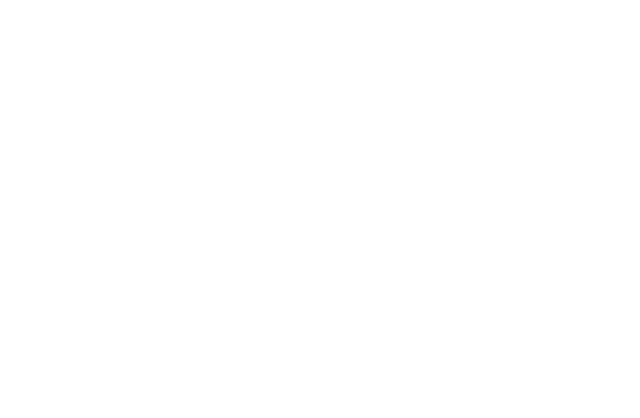
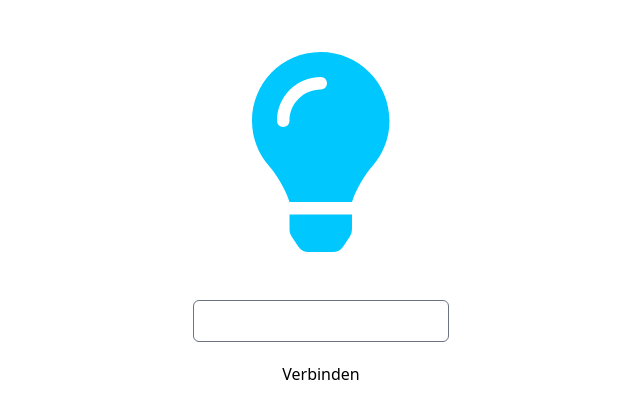
Before and after one commit to Philip-P2205/FIV-Projekt-202122, an Angular app: page /dashboard in a window 1280 px wide. Before the commit this address led to /. Shown: the top 418 px of the page, without its empty margins (319-959 px from the left). Built offline with nearby package versions, Linux system fonts and the light colour scheme; what @tailwindcss/typography would draw is missing.

Commit message:
Moved services into their own folders. Added FormsModule. Modified dashboard component.

```diff
--- a/src/app/app-routing.module.ts
+++ b/src/app/app-routing.module.ts
@@ -1,10 +1,16 @@
 import { NgModule } from '@angular/core';
 import { RouterModule, Routes } from '@angular/router';
+import { DashboardComponent } from './components/dashboard/dashboard.component';
 
-const routes: Routes = [];
+const routes: Routes = [
+  {
+    path: 'dashboard',
+    component: DashboardComponent,
+  },
+];
 
 @NgModule({
   imports: [RouterModule.forRoot(routes)],
-  exports: [RouterModule]
+  exports: [RouterModule],
 })
-export class AppRoutingModule { }
+export class AppRoutingModule {}
--- a/src/app/app.component.html
+++ b/src/app/app.component.html
@@ -1,3 +1,6 @@
+<!-- This file just handles the routing and dark/light mode selection. The content of the page is in the individual component files. -->
 <div class="{{ darkMode ? 'dark' : '' }}">
-  <router-outlet></router-outlet>
+  <div class="dark:bg-primary-dark-bg h-screen w-screen">
+    <router-outlet></router-outlet>
+  </div>
 </div>
--- a/src/app/app.component.ts
+++ b/src/app/app.component.ts
@@ -1,5 +1,5 @@
 import { Component } from '@angular/core';
-import { DarkModeService } from './services/dark-mode.service';
+import { DarkModeService } from './services/dark-mode/dark-mode.service';
 
 @Component({
   selector: 'app-root',
--- a/src/app/components/dashboard/dashboard.component.html
+++ b/src/app/components/dashboard/dashboard.component.html
@@ -1 +1,10 @@
-<p>dashboard works!</p>
+<!-- tailwind will not work for the color here, as it is generated dynamically according to the data from the microcontroller -->
+<div class="flex flex-col items-center">
+    <fa-icon [icon]="faLightbulb" style="color: {{ color.css }};" class="text-[25vh] left-[50%] hover:cursor-pointer">
+    </fa-icon>
+    <input [formControl]="addressFC" type="text" id="addressInput" class=" w-[20vw] rounded-md" />
+    <span *ngIf="formInvalid" class="text-error">Bitte eine IP-Adresse eingeben. z.B. 192.168.0.18</span>
+    <button (click)="onSubmit()"
+        class="dark:text-primary-dark-txt dark:bg-secondary-dark-btn py-2.5 px-24 mt-2.5 rounded-md ">Verbinden</button>
+    <p>{{ addressFC.value }}</p>
+</div>
--- a/src/app/components/dashboard/dashboard.component.ts
+++ b/src/app/components/dashboard/dashboard.component.ts
@@ -1,15 +1,40 @@
 import { Component, OnInit } from '@angular/core';
+import { FormControl, Validators } from '@angular/forms';
+import { faLightbulb } from '@fortawesome/free-solid-svg-icons';
+import { LocalStorageService } from 'src/app/services/local-storage/local-storage.service';
+import { Color } from '../../models/color.model';
 
 @Component({
   selector: 'app-dashboard',
   templateUrl: './dashboard.component.html',
-  styleUrls: ['./dashboard.component.scss']
+  styleUrls: ['./dashboard.component.scss'],
 })
 export class DashboardComponent implements OnInit {
+  faLightbulb = faLightbulb;
+  // TODO: Change to get the color from the http service from the microcontroller
+  color: Color = new Color(0, 200, 255);
+  formInvalid: boolean = false;
 
-  constructor() { }
+  addressFC = new FormControl('', [
+    Validators.required,
+    Validators.pattern('[0-9]{1,3}\\.[0-9]{1,3}\\.[0-9]{1,3}\\.[0-9]{1,3}'),
+  ]);
+
+  constructor(private localStorage: LocalStorageService) {}
 
   ngOnInit(): void {
+    this.addressFC.setValue(this.localStorage.getItem('address') || '');
   }
-
+  /**
+   * Called, when the user clicks the Connect button.
+   */
+  onSubmit() {
+    if (this.addressFC.invalid) {
+      this.formInvalid = true;
+      return;
+    }
+    this.formInvalid = false;
+    //TODO: handle connection
+    this.localStorage.setItem('address', this.addressFC.value);
+  }
 }
--- /dev/null
+++ b/src/app/models/color.model.ts
@@ -0,0 +1,11 @@
+export class Color {
+  constructor(
+    public r: number,
+    public g: number,
+    public b: number,
+    public a: number = 1.0
+  ) {}
+  get css(): string {
+    return 'rgba(' + this.r + ',' + this.g + ',' + this.b + ',' + this.a + ')';
+  }
+}
--- a/src/app/services/dark-mode.service.ts
+++ b/src/app/services/dark-mode/dark-mode.service.ts
@@ -1,5 +1,5 @@
 import { Injectable } from '@angular/core';
-import { LocalStorageService } from './local-storage.service';
+import { LocalStorageService } from '../local-storage/local-storage.service';
 
 const key = 'darkMode';
 
```
Also changed, not shown: src/app/app.module.ts (+9 -7 lines), src/app/services/local-storage/local-storage.service.ts (renamed from src/app/services/local-storage.service.ts), 2 other files (tests, documents, lock files or other folders).
